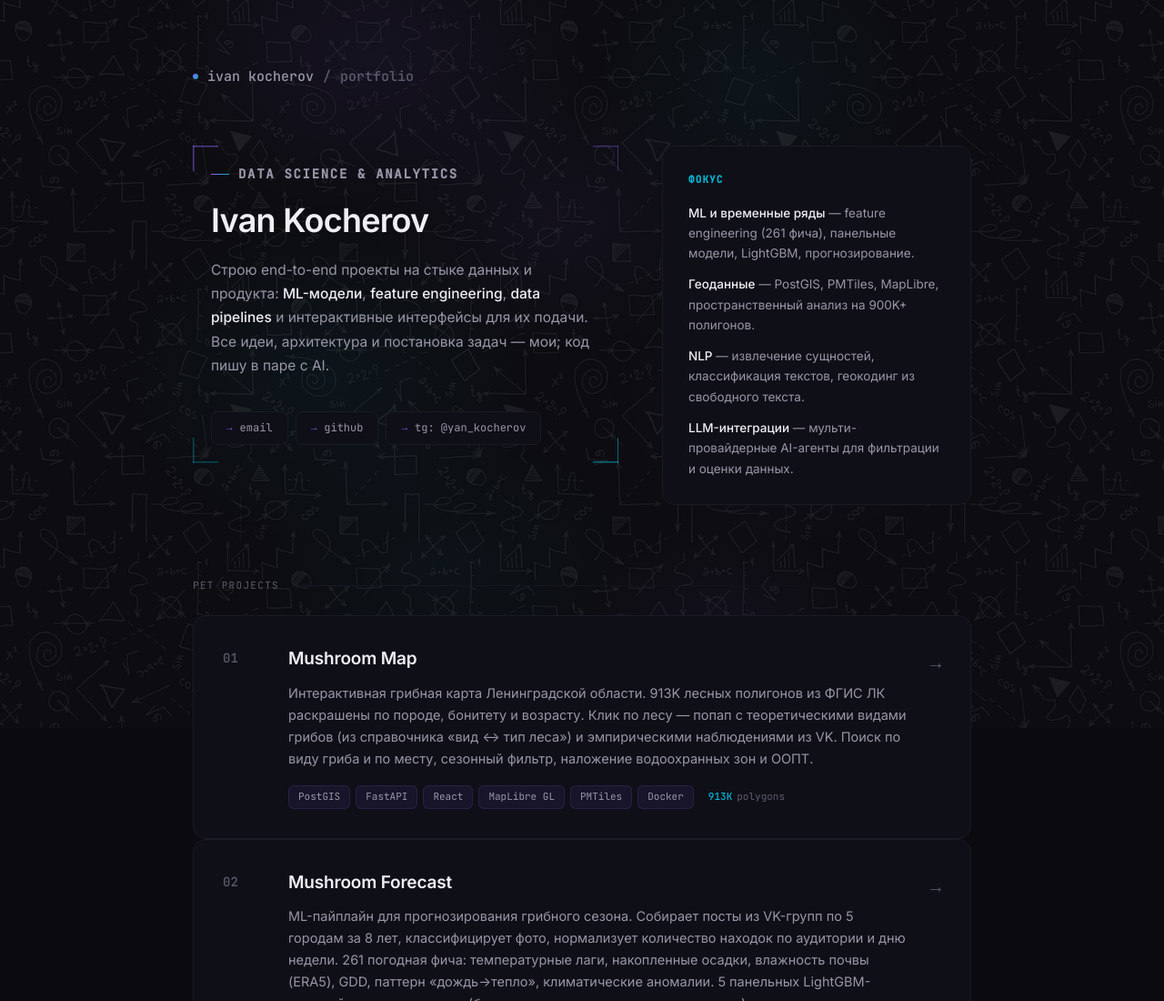
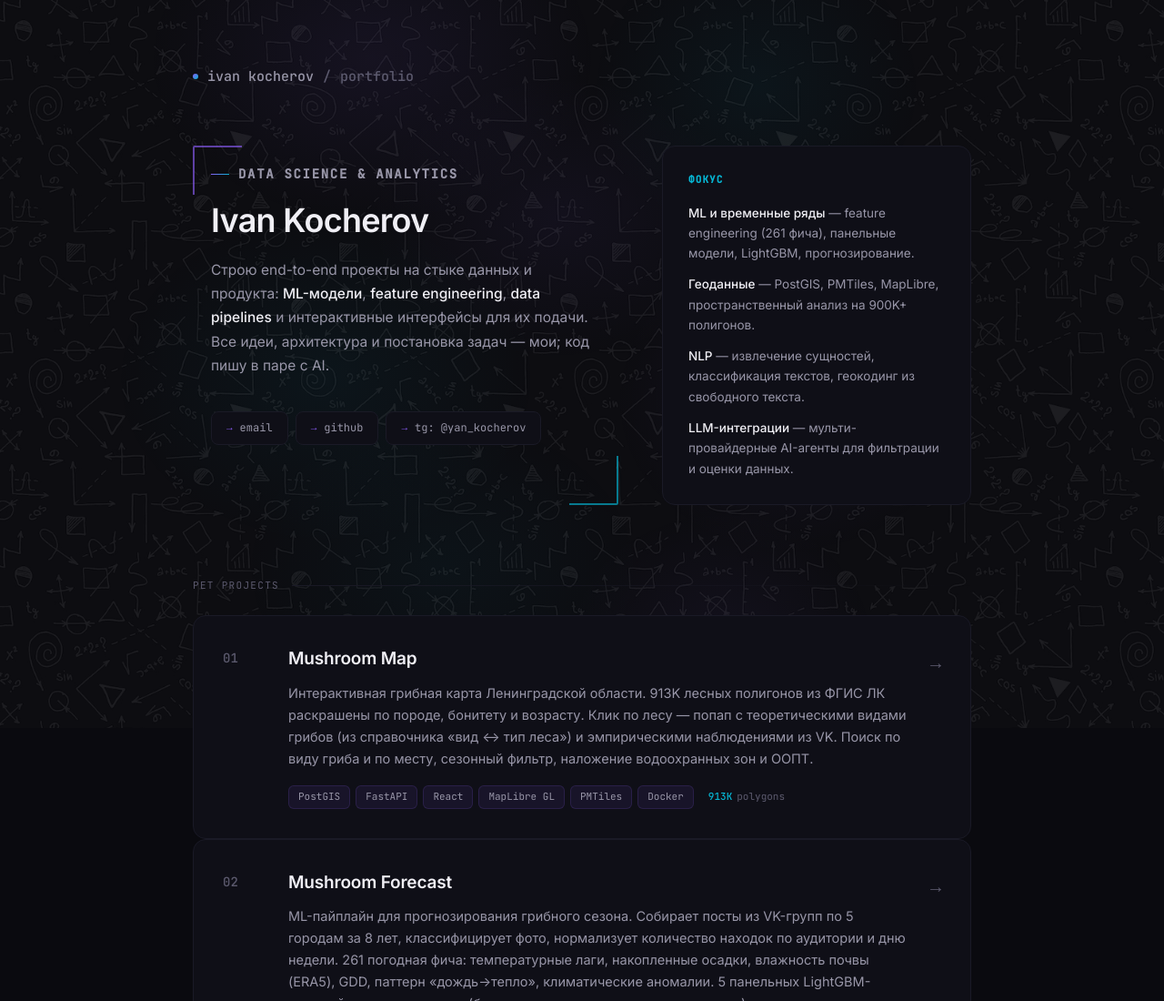
Before and after one commit to yungkocherov/yungkocherov.github.io, a plain HTML site: page index.html in a window 1280 px wide. Shown: the top 1100 px of the page at 91% size. Drawn offline with Linux system fonts and the light colour scheme.

Commit message:
Corner brackets: 2 corners only, thicker lines, no dot, aligned with Фокус block

```diff
--- a/index.html
+++ b/index.html
@@ -86,31 +86,32 @@
       display: grid;
       grid-template-columns: 1fr 340px;
       gap: 48px;
-      align-items: start;
+      align-items: stretch;
     }
 
     .hero-left {
       padding: 20px;
-      background-image:
-        linear-gradient(to right,  rgba(139,92,246,0.55) 100%, transparent 100%),
-        linear-gradient(to bottom, rgba(139,92,246,0.55) 100%, transparent 100%),
-        linear-gradient(to left,   rgba(139,92,246,0.35) 100%, transparent 100%),
-        linear-gradient(to bottom, rgba(139,92,246,0.35) 100%, transparent 100%),
-        linear-gradient(to right,  rgba(6,182,212,0.35)  100%, transparent 100%),
-        linear-gradient(to top,    rgba(6,182,212,0.35)  100%, transparent 100%),
-        linear-gradient(to left,   rgba(6,182,212,0.55)  100%, transparent 100%),
-        linear-gradient(to top,    rgba(6,182,212,0.55)  100%, transparent 100%);
-      background-size:
-        28px 1.5px, 1.5px 28px,
-        28px 1.5px, 1.5px 28px,
-        28px 1.5px, 1.5px 28px,
-        28px 1.5px, 1.5px 28px;
-      background-position:
-        top left,    top left,
-        top right,   top right,
-        bottom left, bottom left,
-        bottom right,bottom right;
-      background-repeat: no-repeat;
+      position: relative;
+    }
+    .hero-left::before {
+      content: "";
+      position: absolute;
+      top: 0; left: 0;
+      width: 52px; height: 52px;
+      border-top: 2.5px solid rgba(139,92,246,0.65);
+      border-left: 2.5px solid rgba(139,92,246,0.65);
+      border-radius: 2px 0 0 0;
+      pointer-events: none;
+    }
+    .hero-left::after {
+      content: "";
+      position: absolute;
+      bottom: 0; right: 0;
+      width: 52px; height: 52px;
+      border-bottom: 2.5px solid rgba(6,182,212,0.65);
+      border-right: 2.5px solid rgba(6,182,212,0.65);
+      border-radius: 0 0 2px 0;
+      pointer-events: none;
     }
 
     .hero-label {
```
